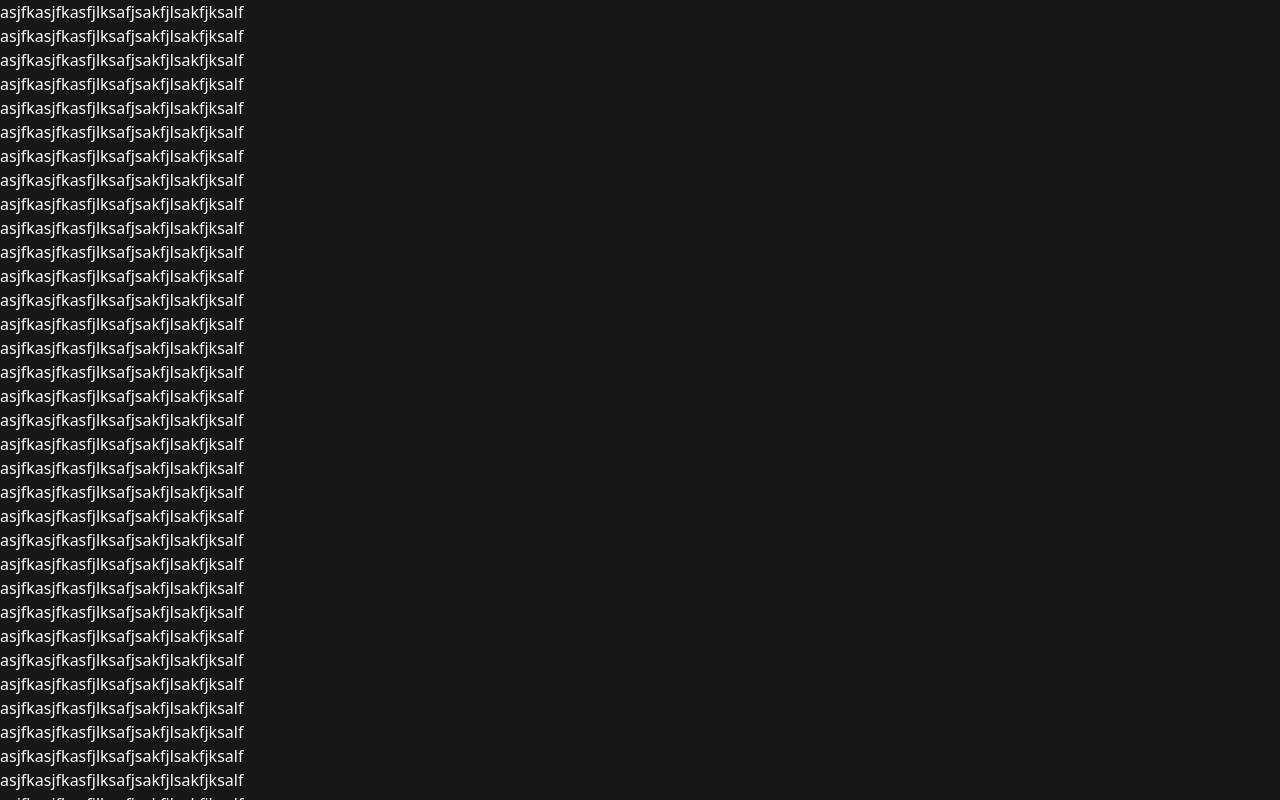
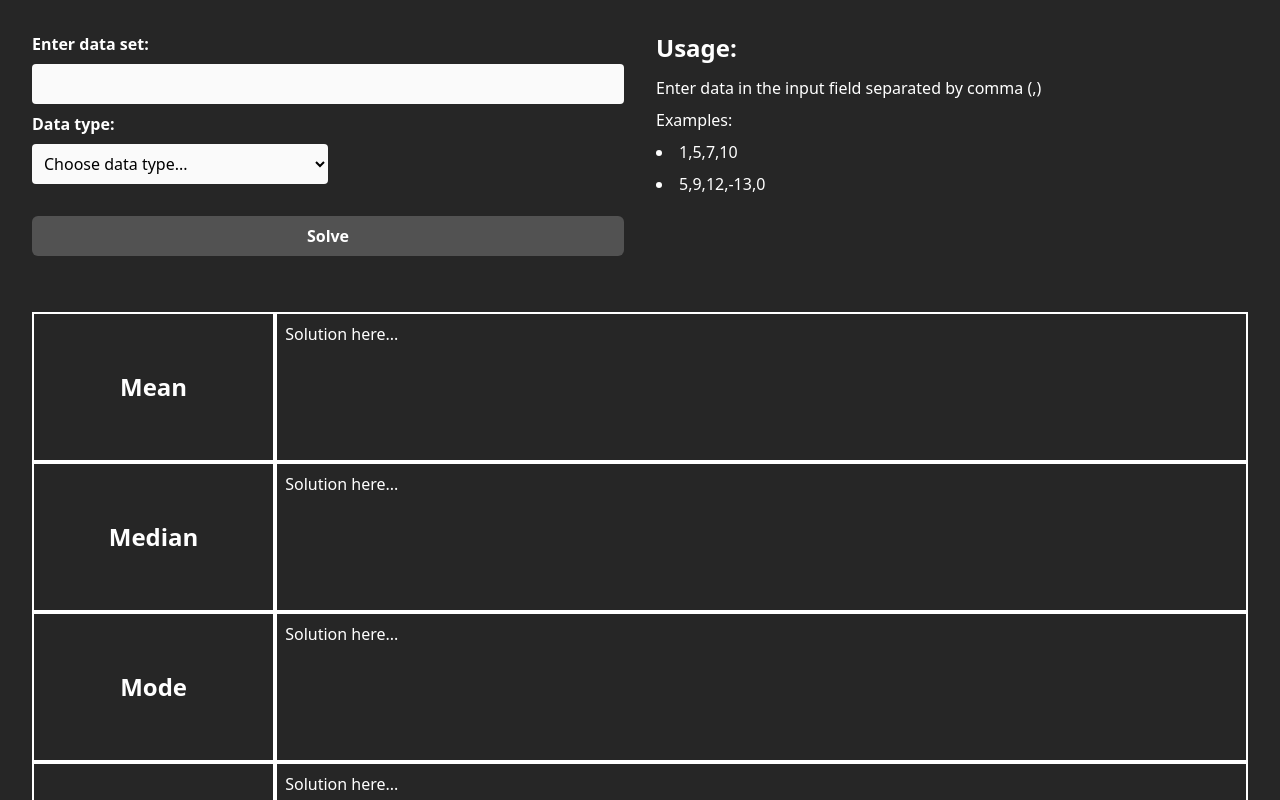
Before and after one commit to khianvictorycalderon/Quanty-Data-Analyzer, a React (Vite) app: page / in a window 1280 px wide. Shown: the part 800-1600 px from the top of the page. Built offline with nearby package versions, Linux system fonts and the light colour scheme.

Commit message:
Completed operation section

```diff
--- a/src/App.tsx
+++ b/src/App.tsx
@@ -1,5 +1,6 @@
 import Hero from "./components/hero";
 import NavBar from "./components/navbar";
+import OpSec from "./components/opsec";
 
 export default function App() {
 
@@ -15,6 +16,8 @@ export default function App() {
         buttonLabel="Get Started"
         buttonOnClick={() => alert("Get Started Clicked!")}
       />
+      <OpSec/>
+
       <h1>asjfkasjfkasfjlksafjsakfjlsakfjksalf</h1>
       <h1>asjfkasjfkasfjlksafjsakfjlsakfjksalf</h1>
       <h1>asjfkasjfkasfjlksafjsakfjlsakfjksalf</h1>
--- /dev/null
+++ b/src/components/opsec.tsx
@@ -0,0 +1,92 @@
+export default function OpSec() {
+    return (
+        <div className="bg-neutral-800 px-8">
+            <InputSection />
+            <OutputSection />
+        </div>
+    )
+}
+
+const InputSection = () => {
+    return (
+        <div className="max-w-7xl mx-auto py-4 lg:py-8 flex flex-col-reverse md:flex-row gap-4 md:gap-8">
+
+            <div className="flex-1/2">
+
+                <div className="flex flex-col">
+                    <p className="font-bold">Enter data set: </p>
+                    <input className="bg-neutral-50 text-black mt-2 p-2 outline-none rounded focus:ring-2 focus:ring-blue-600" type="text" />
+
+                    <p className="font-bold mt-2">Data type: </p>
+                    <select className="bg-neutral-50 text-black mt-2 p-2 outline-none rounded focus:ring-2 focus:ring-blue-600 w-full md:w-[50%]">
+                        <option value="">Choose data type...</option>
+                        <option value="sample">Sample (n - 1)</option>
+                        <option value="population">Population (n)</option>
+                    </select>
+
+                    <button className="bg-neutral-600 mt-8 mb-6 py-2 font-bold rounded-md cursor-pointer hover:bg-neutral-500 transform duration-300">
+                        Solve
+                    </button>
+
+                </div>
+
+
+            </div>
+            <div className="flex-1/2">
+                <h1 className="font-bold text-2xl">Usage:</h1>
+                <p className="text-base mt-2 leading-8">
+                    Enter data in the input field separated by comma {"(,)"} <br/>
+                    Examples: <br/>
+                    <ul className="list-inside">
+                        <li className="list-disc">1,5,7,10</li>
+                        <li className="list-disc">5,9,12,-13,0</li>
+                    </ul>
+                </p>
+            </div>
+
+        </div>
+    )
+}
+
+const OutputSection = () => {
+
+    const contentData = [
+        {
+            title: "Mean",
+            content: <span>Solution here...</span>
+        },
+        {
+            title: "Median",
+            content: <span>Solution here...</span>
+        },
+        {
+            title: "Mode",
+            content: <span>Solution here...</span>
+        },
+        {
+            title: "Range",
+            content: <span>Solution here...</span>
+        },
+        {
+            title: "Variance",
+            content: <span>Solution here...</span>
+        },
+        {
+            title: "Standard Deviation",
+            content: <span>Solution here...</span>
+        },
+    ]
+
+    return (
+        <div className="max-w-7xl mx-auto flex flex-col pb-8">
+            {contentData.map((item, index) => (
+                <div className="flex flex-col md:flex-row" key={`${item.title}-${index}`}>
+                    <h1 className="text-2xl font-bold flex-1/5 border-2 flex justify-center items-center">{item.title}</h1>
+                    <div className="flex-4/5 border-2 min-h-[150px] p-2">
+                        <p className="">{item.content}</p>
+                    </div>
+                </div>
+            ))}
+        </div>
+    )
+}
```
